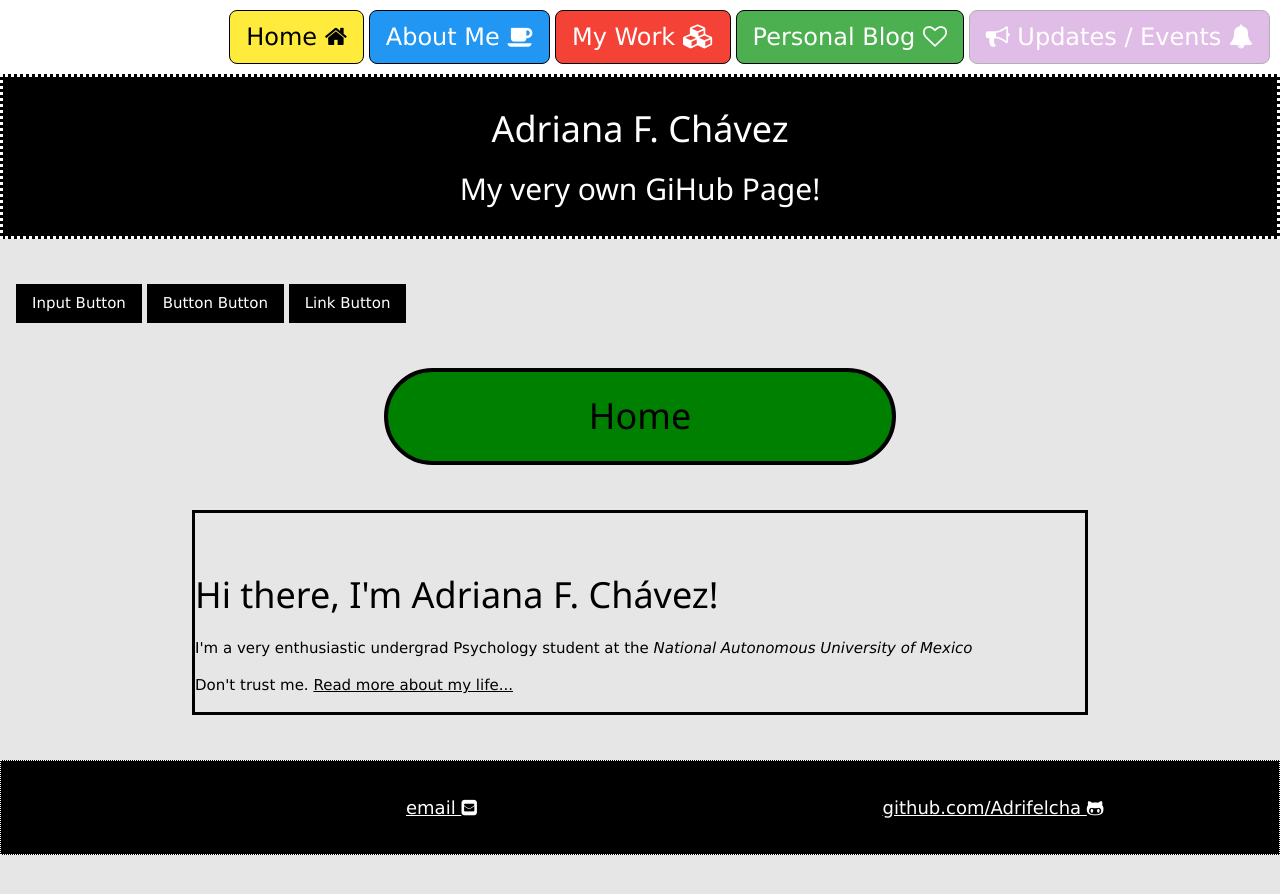
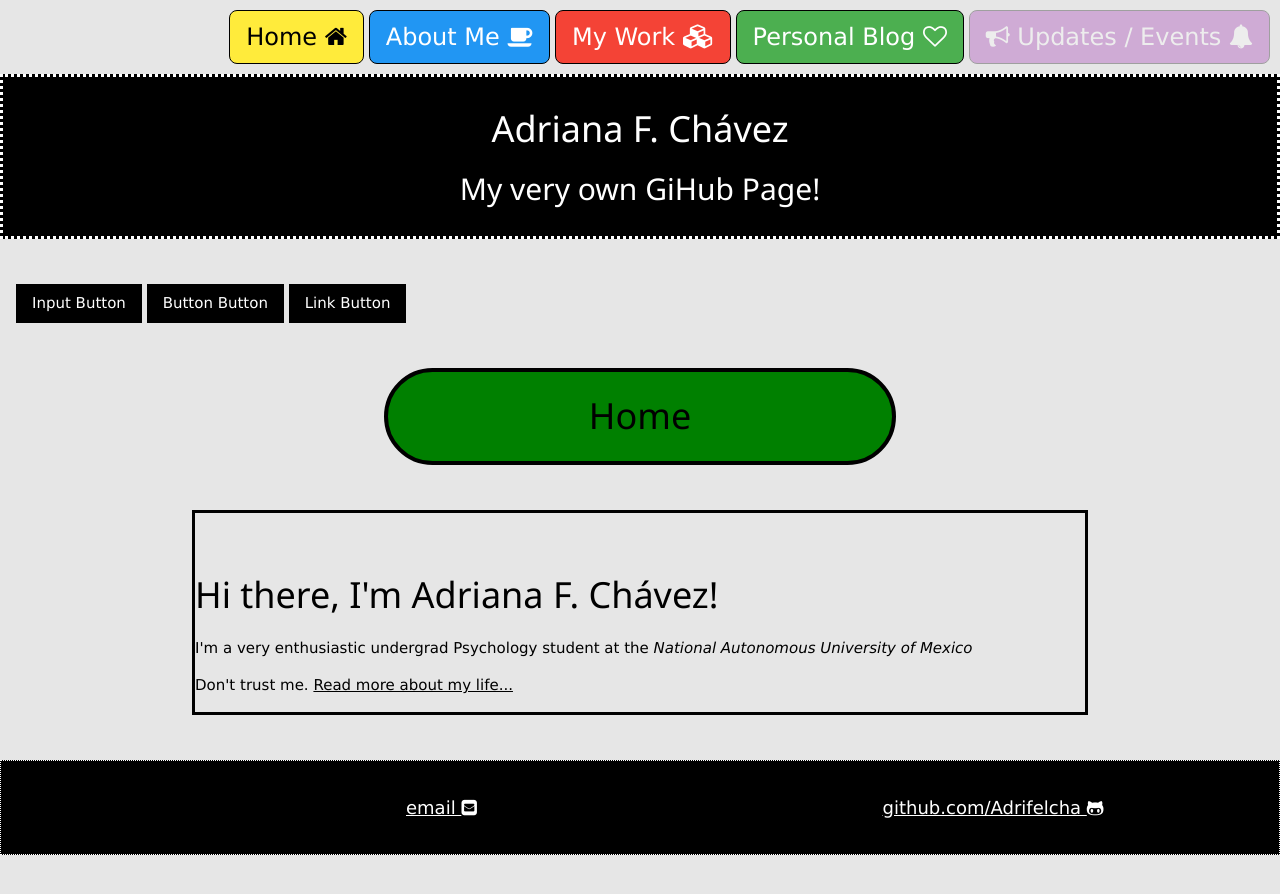
Before and after one commit to Adrifelcha/Adrifelcha-github.io, a Jekyll site: the page built from index.html, in a window 1280 px wide. Shown: the top 894 px of the page. Built offline with Jekyll 4.4.1, drawn with Linux system fonts in a browser that asks for light colours.

Commit message:
Update default.html

```diff
--- a/_layouts/default.html
+++ b/_layouts/default.html
@@ -51,7 +51,7 @@
 			nav {
 				padding: 10px;
 				text-align:right;
-				background-color: white;
+				background-color: #E6E6E6;
 			}
 
 			nav ul, footer ul {
```
